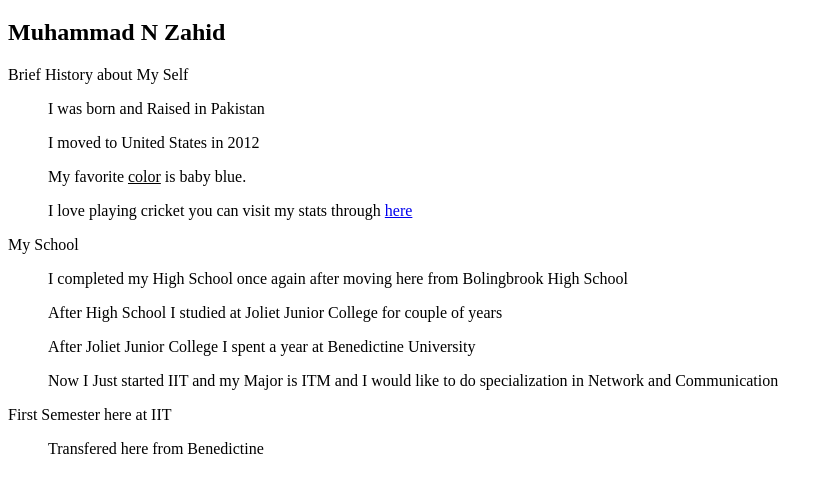
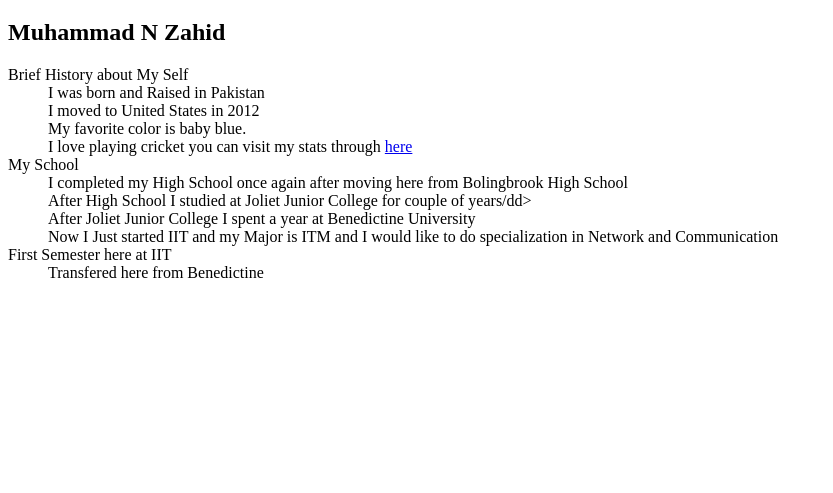
Before and after one commit to mzahid3/lab1, a plain HTML site: page index.html in a window 1280 px wide. Shown: the part 61-554 px from the top of the page, without its empty margins (0-833 px from the left). Drawn offline with Linux system fonts and the light colour scheme.

Commit message:
Update index.html

```diff
--- a/index.html
+++ b/index.html
@@ -1,36 +1,40 @@
+
 <!DOCTYPE html>
 <html lang="en">
     <head>
         <title>Lab 1</title>
         <meta charset="utf-8" />
         <meta name="viewport" content="width=device-width,initial-scale=1.0,shrink-to-fit=no" />
+    </head>
+
+
+    <body>
 
         <h1>Basics of HTML</h1>
         <h2>Muhammad N Zahid</h2>
 
-    </head>
-    <body>
 
 
-        <p>Brief History about My Self<p>
 
-        <ul>
-            <p>I was born and Raised in Pakistan</p>
-            <p>I moved to United States in 2012</p>
-            <p>My favorite <ins>color</ins> is baby blue.</p>
-            <p>I love playing cricket you can visit my stats through <a href="https://cricclubs.com/CASOCricketLeague/viewPlayer.do?playerId=491942&clubId=491">here</a></p>
-        </ul>
+        <dl>
+            <dt>Brief History about My Self</dt>
+            <dd>I was born and Raised in Pakistan</dd>
+            <dd>I moved to United States in 2012</dd>
+            <dd>My favorite color is baby blue.</dd>
+            <dd>I love playing cricket you can visit my stats through <a href="https://cricclubs.com/CASOCricketLeague/viewPlayer.do?playerId=491942&clubId=491">here</a></dd>
 
-        <p>My School</p>
-        <ul>
-            <p>I completed my High School once again after moving here from Bolingbrook High School</p>
-            <p>After High School I studied at Joliet Junior College for couple of years</p>
-            <p>After Joliet Junior College I spent a year at Benedictine University</p>
-            <p>Now I Just started IIT and my Major is ITM and I would like to do specialization in Network and Communication</p>
-        </ul>
 
-        <a>First Semester here at IIT</a>
-        <ul><a>Transfered here from Benedictine</a></ul>
+            <dt>My School</dt>
+            <dd>I completed my High School once again after moving here from Bolingbrook High School</dd>
+            <dd>After High School I studied at Joliet Junior College for couple of years/dd>
+            <dd>After Joliet Junior College I spent a year at Benedictine University</dd>
+            <dd>Now I Just started IIT and my Major is ITM and I would like to do specialization in Network and Communication</dd>
+
+            <dt>First Semester here at IIT</dt>
+            <dd>Transfered here from Benedictine</dd>
+        </dl>
+
+
 
     </body>
 </html>
```
